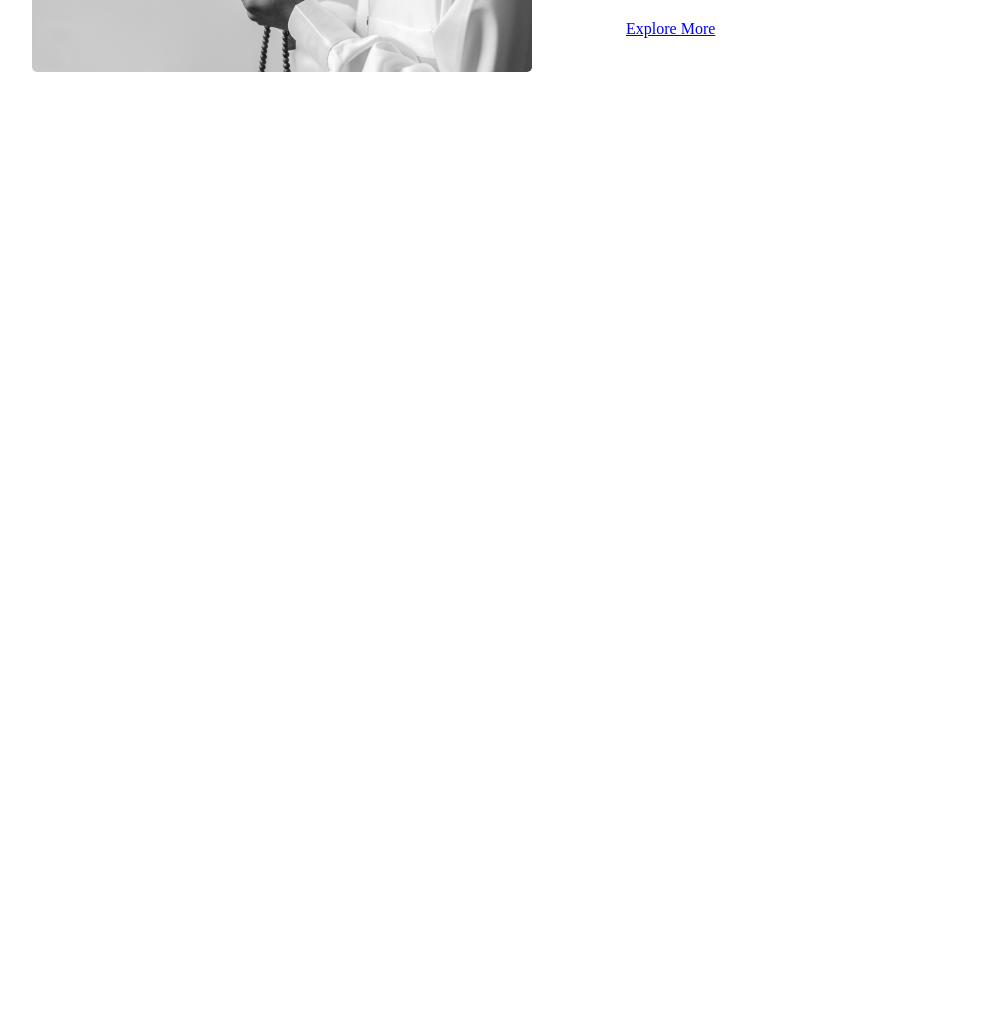
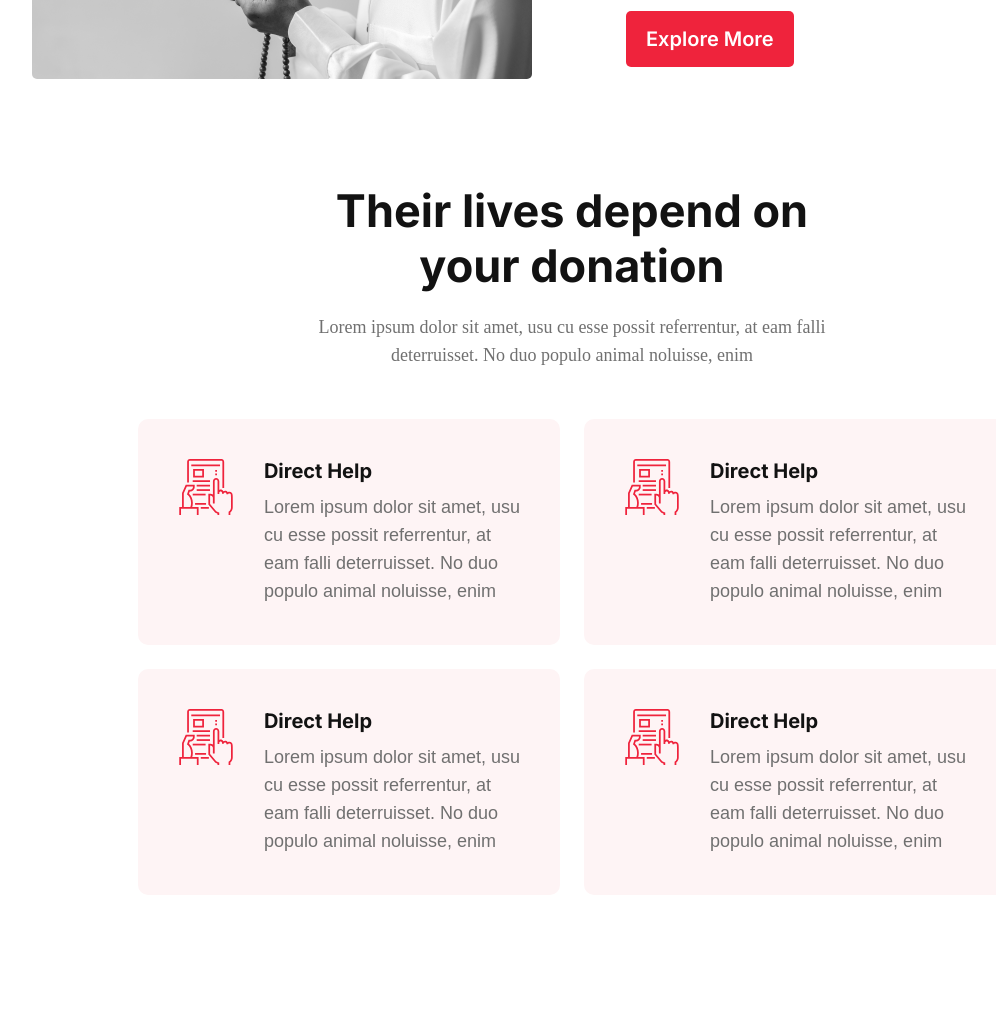
Before and after one commit to emon906/eid-zakat, a plain HTML site: page index.html in a window 1280 px wide. Shown: the part 1771-2796 px from the top of the page, without its empty margins (68-1064 px from the left). Before the commit the page ends 2063 px from the top, so only its background shows below. Drawn offline with Linux system fonts and the light colour scheme.

Commit message:
add donation

```diff
--- a/index.html
+++ b/index.html
@@ -43,6 +43,55 @@
         </div>
       </div>
      <!-- lives end -->
-
+      <!-- donation start -->
+       <div class="d-content">
+        <h2>Their lives depend on <br> your donation</h2>
+        <p>Lorem ipsum dolor sit amet, usu cu esse possit referrentur, at eam falli <br> deterruisset. No duo populo animal noluisse, enim</p>
+       </div>
+      <div class="donation">
+         <div class="d-box">
+        <div class="box-1">
+        <div class="box-img">
+          <img src="img/Frame.svg" alt="Frame.svg">
+        </div>
+        <div class="box-content">
+          <h4>Direct Help</h4>
+          <p>Lorem ipsum dolor sit amet, usu <br> cu esse possit referrentur,
+          at <br> eam falli deterruisset. No duo <br> populo animal noluisse, enim</p>
+        </div>
+        </div>
+        <div class="box-1">
+        <div class="box-img">
+          <img src="img/Frame.svg" alt="Frame.svg">
+        </div>
+        <div class="box-content">
+          <h4>Direct Help</h4>
+          <p>Lorem ipsum dolor sit amet, usu <br> cu esse possit referrentur,
+          at <br> eam falli deterruisset. No duo <br> populo animal noluisse, enim</p>
+        </div>
+        </div>
+        <div class="box-1">
+        <div class="box-img">
+          <img src="img/Frame.svg" alt="Frame.svg">
+        </div>
+        <div class="box-content">
+          <h4>Direct Help</h4>
+          <p>Lorem ipsum dolor sit amet, usu <br> cu esse possit referrentur,
+          at <br> eam falli deterruisset. No duo <br> populo animal noluisse, enim</p>
+        </div>
+        </div>
+        <div class="box-1">
+        <div class="box-img">
+          <img src="img/Frame.svg" alt="Frame.svg">
+        </div>
+        <div class="box-content">
+          <h4>Direct Help</h4>
+          <p>Lorem ipsum dolor sit amet, usu <br> cu esse possit referrentur,
+          at <br> eam falli deterruisset. No duo <br> populo animal noluisse, enim</p>
+        </div>
+        </div>
+       </div>
+      </div>
+      <!-- donation end -->
 </body>
 </html>
--- a/style.css
+++ b/style.css
@@ -37,6 +37,7 @@
     background: #EF233C;
     padding: 16px 12px;
     border-radius: 5px;
+    font-family: "Inter", sans-serif;
 }
 /* banner end */
 /* lives start */
@@ -71,7 +72,14 @@
     margin-bottom: 30px;
 }
 .l-content a{
-
+    padding: 16px 20px;
+    background-color: #EF233C;
+    color: #FFF;
+    border-radius: 5px;
+    text-decoration: none;
+    font-size: 20px;
+    font-weight: 600;
+    font-family: "Inter", sans-serif;
 }
 .l-img{
     width: 60%;
@@ -82,10 +90,69 @@
 }
 .lives-img{
     width: 500px;
-    height: 500px;
 }
 .lives-img img{
     width: 500px;
     border-radius: 5px;
 }
 /* lives end */
+/* donation start */
+.d-content{
+    text-align: center;
+    margin-bottom: 50px;
+}
+.d-content h2{
+    font-family: "Inter", sans-serif;
+    font-size: 45px;
+    color: #121212;
+    font-weight: 700;
+    margin-bottom: 20px;
+}
+.d-content p{
+    color:  #707070;
+    font-size: 18px;
+    font-weight: 400;
+    line-height: 28px;
+}
+.donation{
+    display: flex;
+    justify-content: center;
+}
+.d-box{
+    display:grid;
+    grid-template-columns: repeat(2,1fr);
+    gap: 24px;
+    margin-bottom: 130px;
+}
+.box-1{
+    display: flex;
+    justify-content: center;
+    padding: 40px;
+    gap: 30px;
+    background: #FEF4F5;
+    border-radius: 10px;
+}
+.box-img{
+
+}
+.box-img img{
+
+}
+.box-content{
+
+}
+.box-content h4{
+    font-family: "Inter", sans-serif;
+    color: #121212;
+    font-size: 20px;
+    font-weight: 700;
+    margin-bottom: 10px;
+}
+.box-content p{
+    font-family: "Poppins", sans-serif;
+    font-size: 18px;
+    font-weight: 400;
+    line-height: 28px;
+    color: #707070;
+}
+/* donation end */
```
